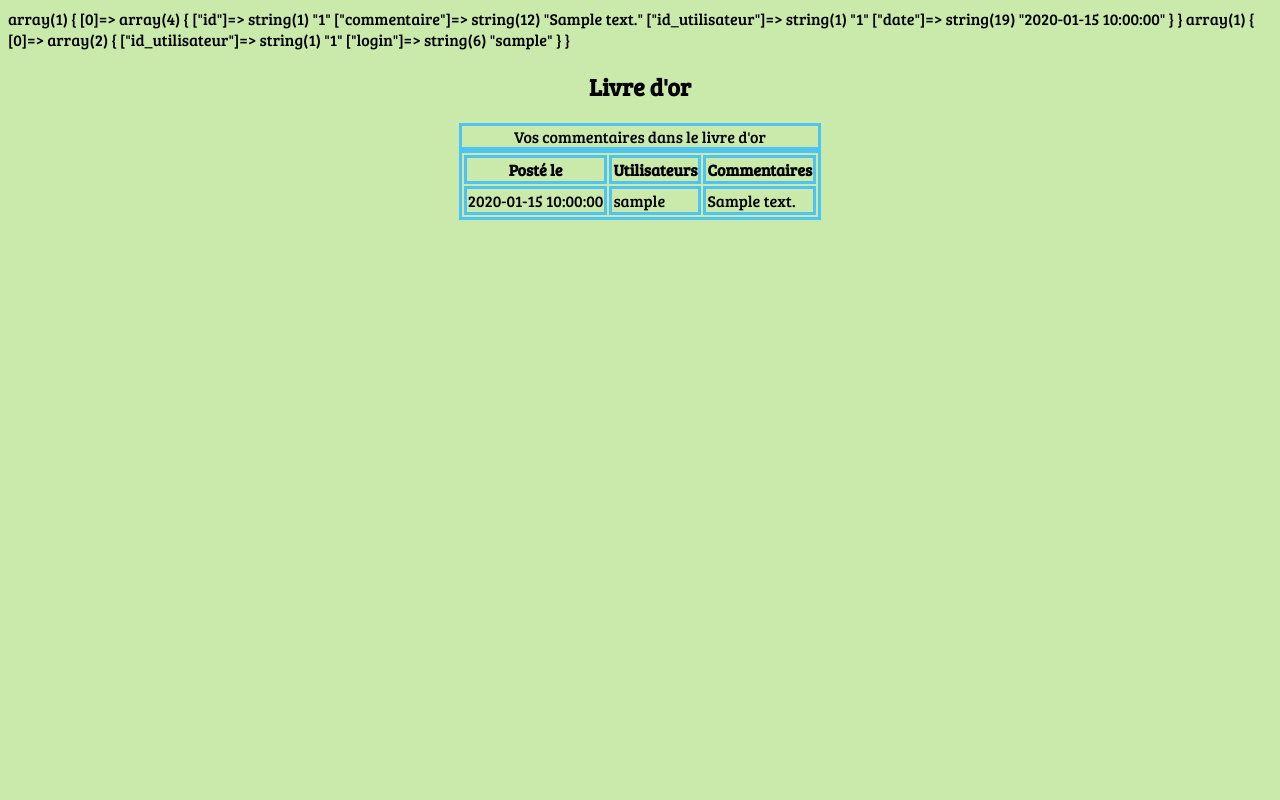
After one commit to christophe-ceccaldi/livre-or, a PHP site: page /livre-or/livre-or.php in a window 1280 px wide. The commit adds this page. Run offline with PHP 8.4, Linux system fonts and the light colour scheme; tables that the repository leaves empty or names only in its code hold one stand-in row (values such as "Sample post").

Commit message:
livre d'or page done still changes to do in inscription  deconnexion posibility to do

```diff
--- a/commentaires.php
+++ b/commentaires.php
@@ -10,10 +10,12 @@ if (!isset($_SESSION['id'])) {
 include "sqliconnect.php";
 //création des variables pour la page commentaires//
 $usid = $_SESSION['id'];
-//$login ['login'] = $_POST['login'];
+//si tu pacours l'input comments et qu'il est vide c'est normal
 if (isset($_POST['comments'])){
+    //création variable pour ma requête
     $ustext = $_POST['comments'];
     $date = date('Y-m-d h:i:s');
+    //requéte pour récupérer commentaire  user et date et les insérer dans le tableau commentaires php myadmin//
     $sql = "INSERT INTO `commentaires` (commentaire, id_utilisateur, date) VALUES ('$ustext', '$usid', '$date')";
     $sentcom = $conn->query($sql);
     //var_dump($sentcom);
--- a/index.php
+++ b/index.php
@@ -19,6 +19,7 @@
                     <li><a href="http://localhost/livre-or//connexion.php">Connexion</a></li>
                     <li><a href="http://localhost/livre-or//profil.php">Modifier profil</a></li>
                     <li><a href="http://localhost/livre-or//commentaires.php">Commentaires</a></li>
+                    <li><a href="http://localhost/livre-or//livre-or.php">Livre d'or</a></li>
                     <!--rajouter page pour commentaire et livre d'or dans nav-->
                 </ul >
             </nav>
--- /dev/null
+++ b/livre-or.css
@@ -0,0 +1,25 @@
+body {
+    background-color: rgb(202, 234, 171);
+    font-family: 'Bree Serif', serif;
+}
+/*layout of my form*/
+ form{
+        display: flex;
+        flex-direction: column;
+
+    }
+
+
+/*layout with flex my form input (field)*/
+.mama01{
+    display: flex;
+    align-items: center;
+    align-content: stretch;
+    flex-wrap: nowrap;
+    flex-direction: column;
+
+}
+
+table, caption, th, td {
+    border: 3px solid rgb(79, 196, 242);
+}
--- /dev/null
+++ b/livre-or.php
@@ -0,0 +1,94 @@
+<?php
+
+//ouvertur de session//
+session_start();
+
+// J'inclu la connexion à la DB pour ne pas avoir à le faire sur toutes les pages $conn est disponible //
+
+include "sqliconnect.php";
+//requête pour le tableau commentaires//
+$search = "SELECT * FROM commentaires ORDER BY `date` ASC";
+$query = $conn->query($search);
+$comments = $query->fetch_all(MYSQLI_ASSOC);
+Var_dump($comments);
+//requête id pour le tableau utilisateurs//
+//"SELECT id, login FROM `utilisateurs`";
+//$query = $conn->query($indentify);
+//$idenuser = $query->fetch_all();
+//Var_dump($idenuser);
+//requête pour que la colonne login du tableau utilisateur soit associer à id_utilisateur du tableau commentaires//
+// $indentify = "SELECT utilisateurs.login, commentaires.id_utilisateur FROM `utilisateurs` INNER JOIN `commentaires` ON utilisateurs.id = commentaires.id_utilisateur";
+$indentify = "SELECT commentaires.id_utilisateur, utilisateurs.login FROM `commentaires` INNER JOIN `utilisateurs` ON commentaires.id_utilisateur = utilisateurs.id";
+$query = $conn->query($indentify);
+$idenuser = $query->fetch_all(MYSQLI_ASSOC);
+Var_dump($idenuser);
+
+
+// $val = array_search('')
+
+/*foreach($comments as $comment){
+    // $date = $valuetab[3];
+    // $user = $valuetab[2];
+    // $comment = $valuetab[1];
+}*/
+?>
+
+
+<!--HTML part-->
+<!DOCTYPE html>
+<html lang="FR">
+  <head>
+        <meta charset="UTF-8">
+        <meta http-equiv="X-UA-Compatible" content="IE=edge">
+        <meta name="viewport" content="width=device-width, initial-scale=1.0">
+        <link rel="stylesheet" href="livre-or.css">
+        <link rel="preconnect" href="https://fonts.googleapis.com">
+        <link rel="preconnect" href="https://fonts.gstatic.com" crossorigin>
+        <link href="https://fonts.googleapis.com/css2?family=Bree+Serif&display=swap" rel="stylesheet">
+        <title>commentaires</title>
+  </head>
+    <body class ="mama01">
+
+
+
+
+        <h2>Livre d'or</h2>
+       <!--champs à remplir dans le formulaire livre d'or date user  commentaire avec post pour récupérer les infos-->
+        <form method="post">
+            <table>
+
+                <caption> Vos commentaires dans le livre d'or</caption>
+
+                <tr> <th>Posté le</th> <th>Utilisateurs</th> <th>Commentaires</th> </tr>
+            <!--php dans le html-->
+            <?php
+                //pour chaque élément du tableau commentaires puis création des variables//
+                foreach ($comments as $comment) {
+                    $date = $comment['date'];
+                    $id_user = $comment['id_utilisateur'];
+                    $comment = $comment['commentaire'];
+                    // création de la variable pour récupérer la query des 2 tableaux//
+                    $filter = array_column($idenuser, 'login', 'id_utilisateur');
+                    // Variable pour utiliser le login et l'afficher//
+                    $login = $filter[$id_user];
+
+                    //affichage de mes variables dans mon tableaux du livre d'or//
+
+                    echo "
+
+                        <tr>
+                            <td>$date</td>
+                            <td>$login</td>
+                            <td>$comment</td>
+                        </tr>
+
+                    ";
+                }
+
+            ?>
+
+            </table>
+        </form>
+
+    </body>
+</html>
```
